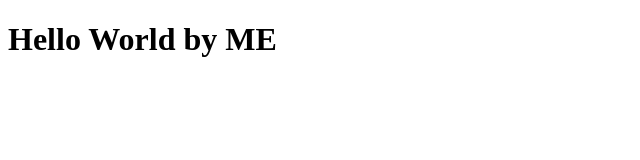
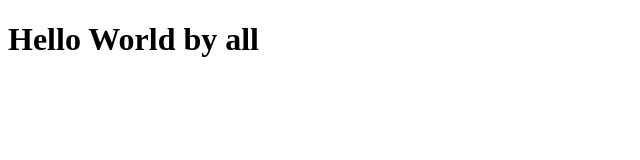
Before and after one commit to MuhammadIbrar21/bootCamp2020Class1, a plain HTML site: page index.html in a window 1280 px wide. Shown: the full height of the page, 0-640 px from the left. Drawn offline with Linux system fonts and the light colour scheme.

Commit message:
update main.yml

```diff
--- a/index.html
+++ b/index.html
@@ -7,6 +7,6 @@
     <title>BootCamp2022Class1</title>
 </head>
 <body>
-    <h1>Hello World by ME</h1>
+    <h1>Hello World by all</h1>
 </body>
 </html>
```
Also changed, not shown: 1 other file.
